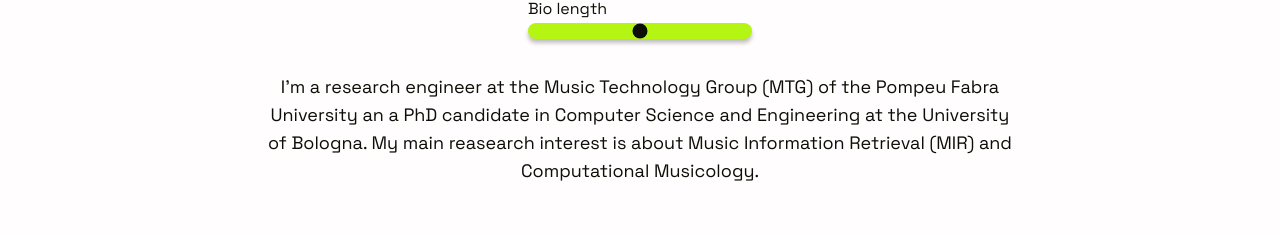
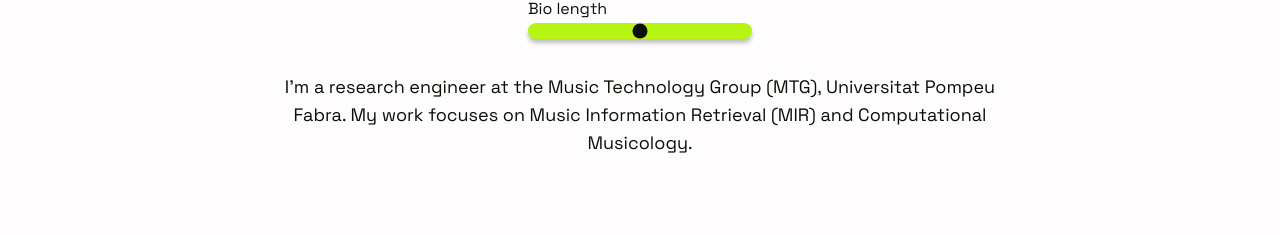
Before and after one commit to andreamust/my-website, a Next.js app: page / in a window 1280 px wide. Shown: the part 492-727 px from the top of the page. Built offline with nearby package versions, Linux system fonts and the light colour scheme; no server answers.

Commit message:
update bio

```diff
--- a/components/page-components/home/home-bio-content.js
+++ b/components/page-components/home/home-bio-content.js
@@ -18,8 +18,7 @@
       animate={{ scale: 1 }}
       transition={{ duration: 0.4 }}
     >
-      I&apos;m a researcher in the field of Music Information Retrieval and
-      Ph.D. candidate in Computer Science and Engineering.
+      I&apos;m a researcher in Music Information Retrieval.
     </motion.p>
   ),
   2: (
@@ -29,10 +28,8 @@
       animate={{ scale: 1 }}
       transition={{ duration: 0.4 }}
     >
-      I&apos;m a research engineer at the Music Technology Group (MTG) of the
-      Pompeu Fabra University an a PhD candidate in Computer Science and
-      Engineering at the University of Bologna. My main reasearch interest is
-      about Music Information Retrieval (MIR) and Computational Musicology.
+      I&apos;m a research engineer at the Music Technology Group (MTG), Universitat Pompeu Fabra.
+      My work focuses on Music Information Retrieval (MIR) and Computational Musicology.
     </motion.p>
   ),
   3: (
@@ -42,12 +39,9 @@
       animate={{ scale: 1 }}
       transition={{ duration: 0.4 }}
     >
-      I&apos;m a research engineer at the Music Technology Group (MTG) of the
-      Pompeu Fabra University an a PhD candidate in Computer Science and
-      Engineering at the University of Bologna. My main reasearch interest is
-      about Music Information Retrieval (MIR) and Computational Musicology. More
-      specifically, I&apos;m interested in the developement of foundational
-      models for music understanding.
+      I&apos;m a research engineer at the Music Technology Group (MTG), Universitat Pompeu Fabra.
+      My research focuses on Music Information Retrieval (MIR) and Computational Musicology,
+      with a particular interest in developing foundational models for music understanding.
     </motion.p>
   ),
   4: (
@@ -57,12 +51,10 @@
       animate={{ scale: 1 }}
       transition={{ duration: 0.4 }}
     >
-      I&apos;m a research engineer at the Music Technology Group (MTG) of the
-      Pompeu Fabra University an a PhD candidate in Computer Science and
-      Engineering at the University of Bologna. My main reasearch interest is
-      about Music Information Retrieval (MIR) and Computational Musicology. More
-      specifically, I&apos;m interested in the developement of foundational
-      models for music understanding. I&apos;m also a musician and a composer.
+      I&apos;m a research engineer at the Music Technology Group (MTG), Universitat Pompeu Fabra.
+      My research focuses on Music Information Retrieval (MIR) and Computational Musicology,
+      with a particular interest in developing foundational models for music understanding.
+      I hold a Ph.D. in Computer Science and Engineering from the University of Bologna.
     </motion.p>
   ),
 };
```
